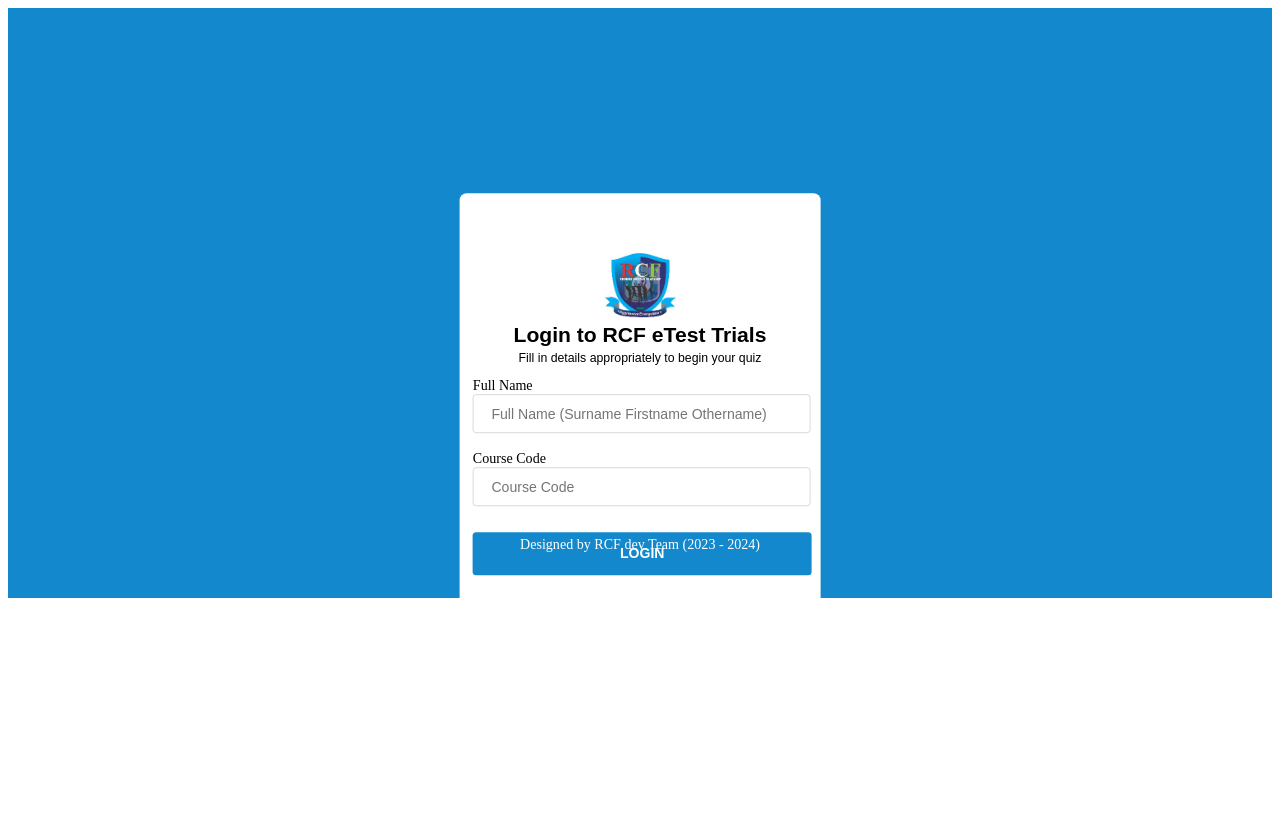
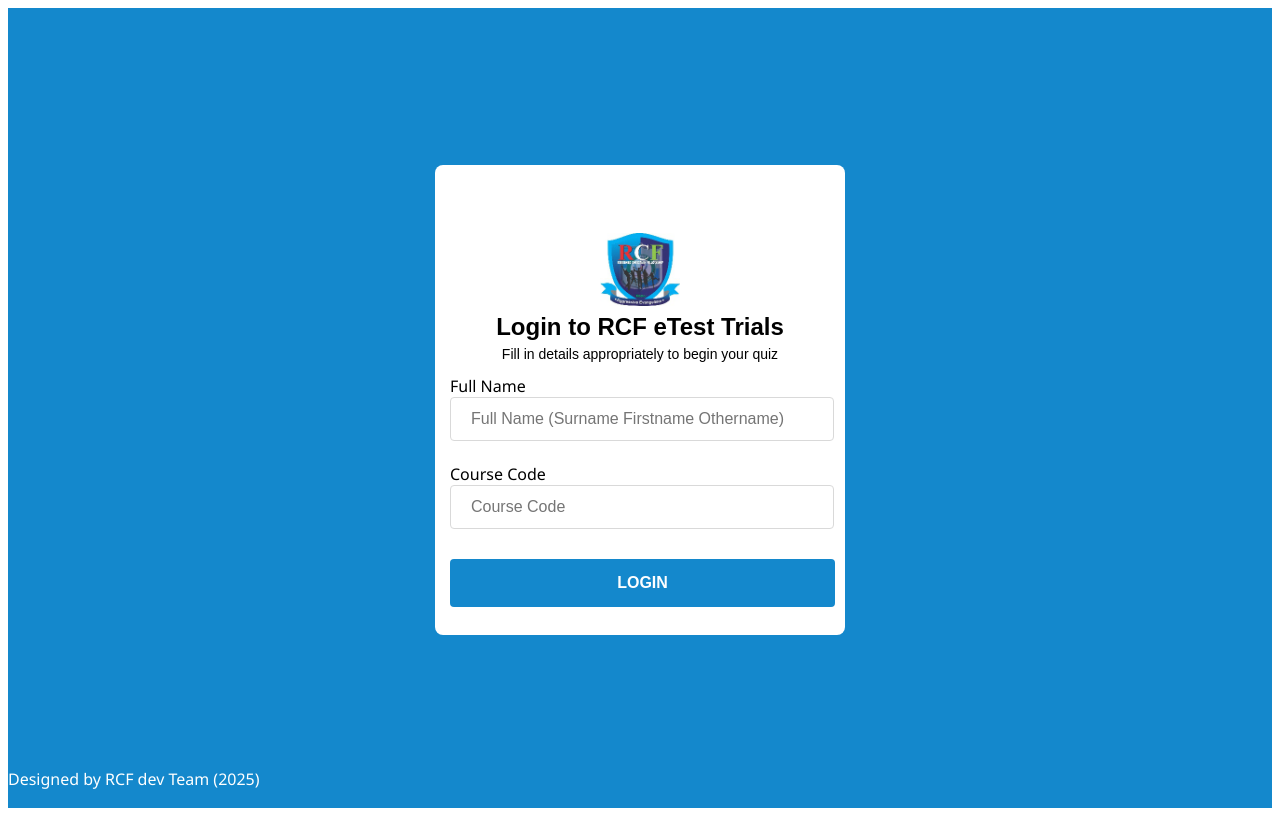
Before and after one commit to simple-codes22/RCF-Test-2025, a Next.js app: page /login in a window 1280 px wide. Built offline with nearby package versions, Linux system fonts and the light colour scheme.

Commit message:
Update login page footer year and adjust webpack hot-update files

```diff
--- a/assets/css/styles.module.css
+++ b/assets/css/styles.module.css
@@ -1,11 +1,12 @@
 /** RCF E-TRIAL QUIZ APP STYLESHEET**/
 .body{
-	width: auto;
-	height: auto;
-	margin: 0;
+	width: 100%;
+	/* min-height: 100vh; */
+	margin: 0 !important;
 	padding: 0;
-	background: #FFFFFF;
-	zoom: 88%;
+	font-family: 'Segoe UI', Tahoma, Geneva, Verdana, sans-serif;
+	/* background: #FFFFFF; */
+	/* zoom: 100%; */
 }
 
 .header{
@@ -189,18 +190,18 @@
 /**Login page**/
 .login_bg{
 	/* position: relative; */
+	margin: 0;
+	padding: 0;
 	width: 100%;
-	height: 670px;
+	min-height: 100vh;
 	background: #1488CC;
 }
 .footer{
 	/* background-color: red; */
 	color:white;
 	position:absolute;
-	margin-top: 600px;
 	text-align: center;
-	margin-left:40%;
-	margin-right:40%;
+	bottom: 10px;
 }
 
 .genfooter{
--- a/pages/login.js
+++ b/pages/login.js
@@ -64,7 +64,7 @@
 					</div>
 				</div>
 			</div>
-			<footer className={styles.footer}>Designed by RCF dev Team (2023 - 2024)</footer>
+			<footer className={styles.footer}>Designed by RCF dev Team (2025)</footer>
 		</div>
 	</div>
   );
```
